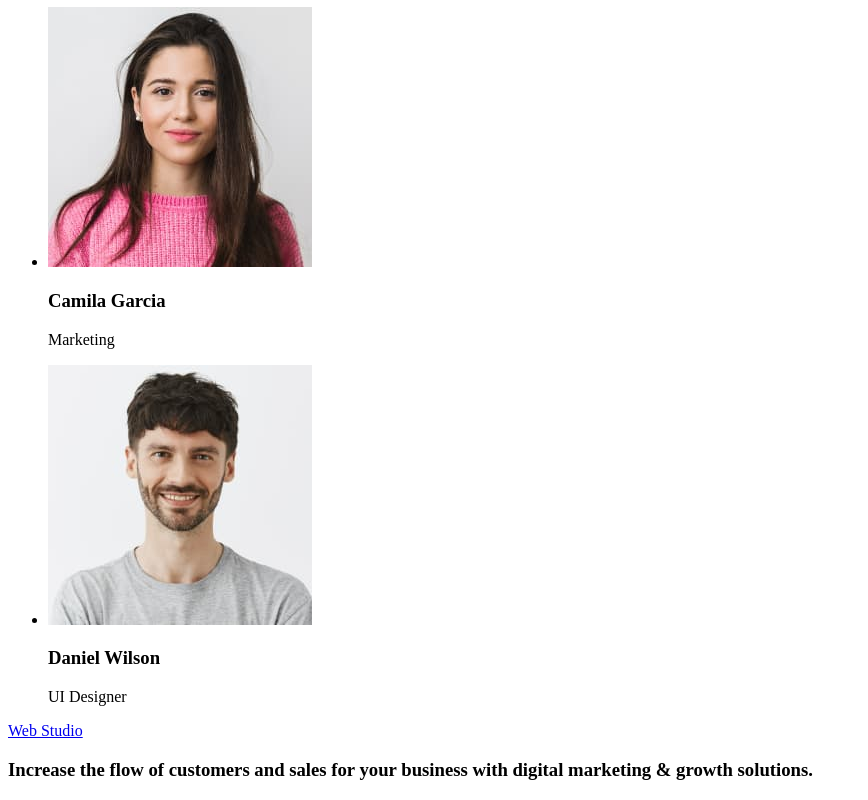
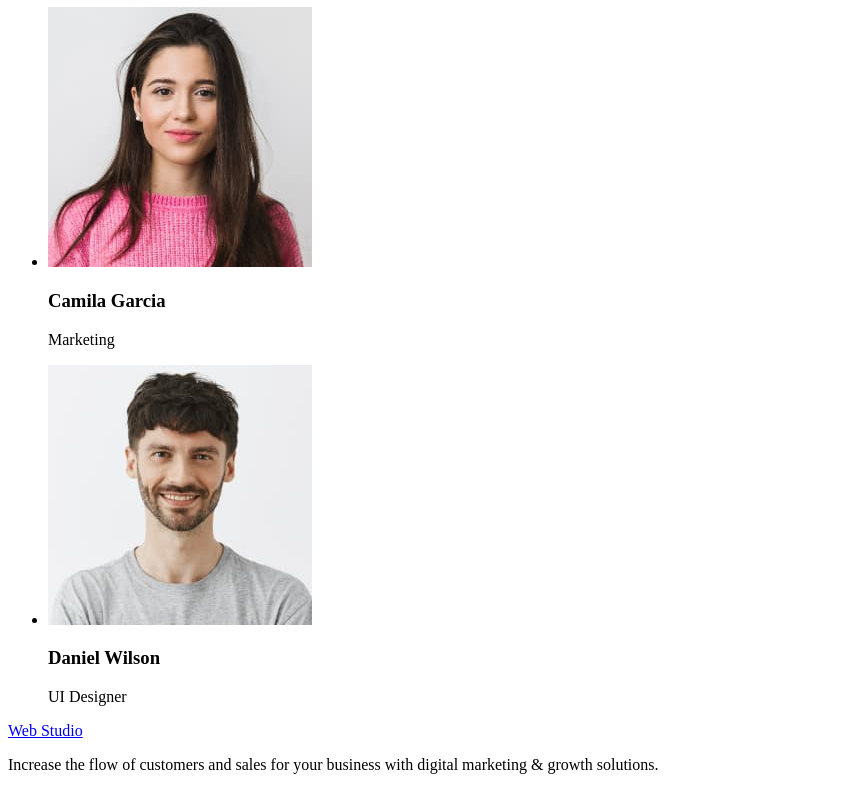
Before and after one commit to Morf1ys/goit-markup-hw-01, a plain HTML site: page index.html in a window 1280 px wide. Shown: the part 1320-2120 px from the top of the page, without its empty margins (0-868 px from the left). Drawn offline with Linux system fonts and the light colour scheme.

Commit message:
Update index.html 1.0

```diff
--- a/index.html
+++ b/index.html
@@ -95,8 +95,8 @@
     <footer>
         <section>
             <a href="index.html">Web Studio</a>
-            <h3>Increase the flow of customers and sales for your business with digital marketing & growth solutions.
-            </h3>
+            <p>Increase the flow of customers and sales for your business with digital marketing & growth solutions.
+            </p>
         </section>
     </footer>
 </body>
```
